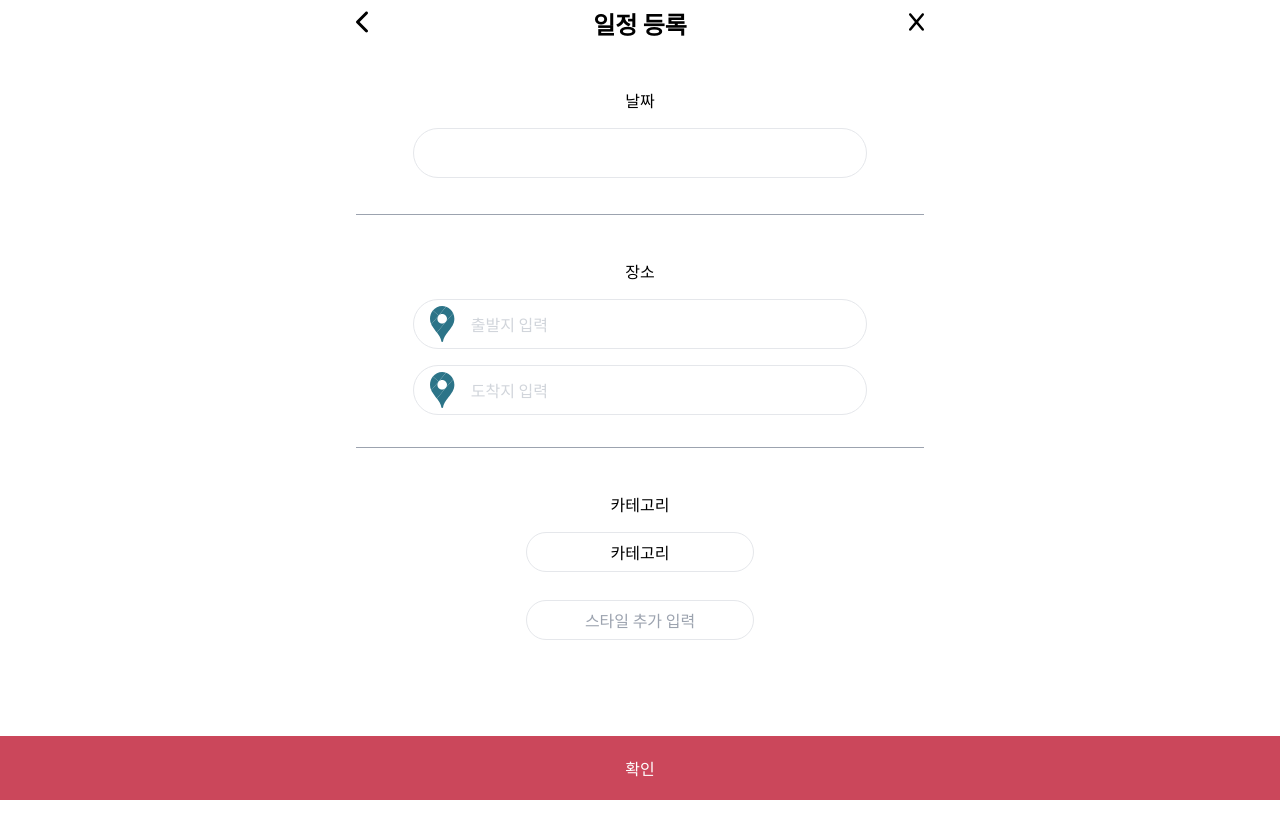
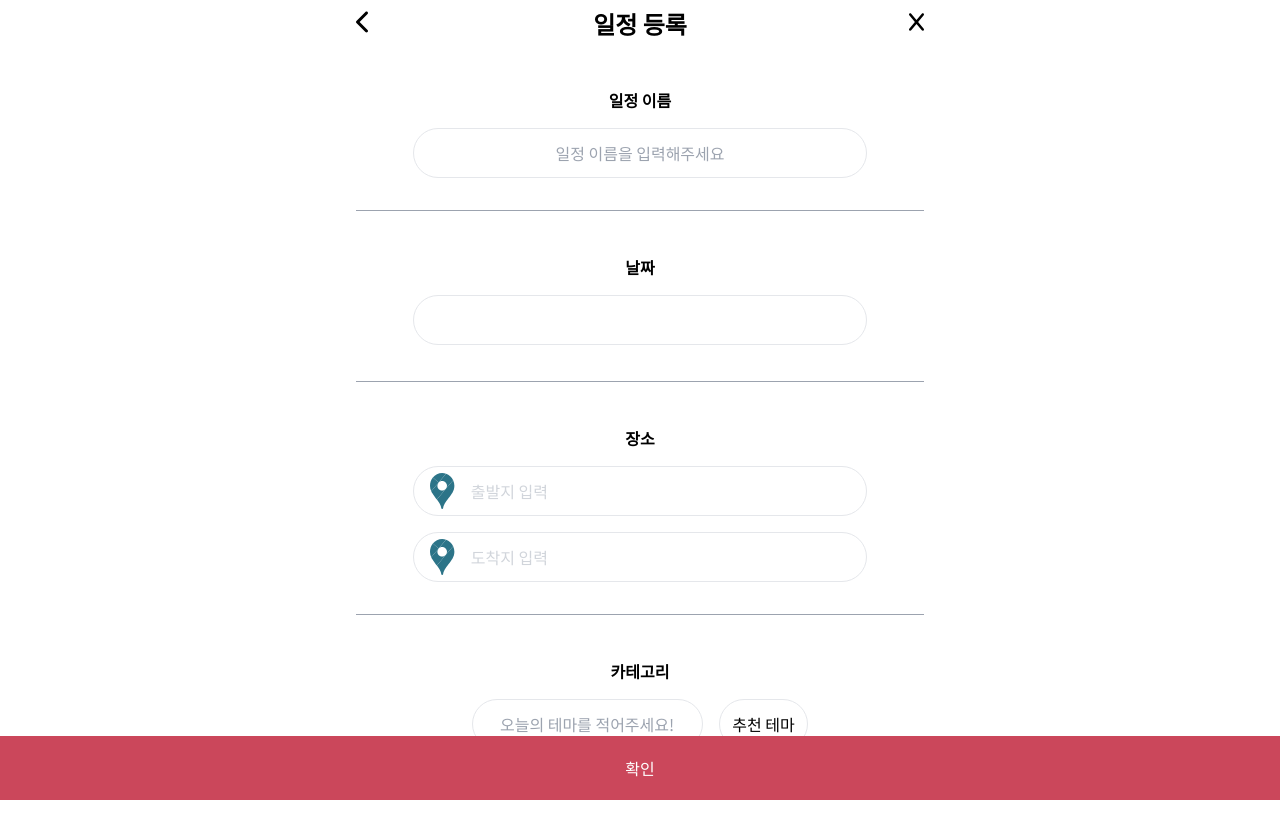
Before and after one commit to Planyee/planyee-web, a Next.js app: page /plan in a window 1280 px wide. Before the commit the page ends 808 px from the top, so only its background shows below. Built offline with nearby package versions, Linux system fonts and the light colour scheme.

Commit message:
Fix : planPage

```diff
--- a/src/app/plan/page.tsx
+++ b/src/app/plan/page.tsx
@@ -6,14 +6,14 @@ import { Group, Stack } from "@mantine/core";
 import Image from "next/image";
 import Link from "next/link";
 import Input from "../input/page";
-import { useRecoilValue, useRecoilState } from "recoil";
-import { useSetRecoilState } from "recoil";
+import { useRecoilValue, useRecoilState, useSetRecoilState } from "recoil";
 import {
   selectedDateState,
   srcLocationState,
   destLocationState,
   translatedLocationState,
   additionalInputState,
+  planNameState,
   planState,
 } from "@/state/states";
 import Select from "@/components/Select";
@@ -47,10 +47,12 @@ export default function Plan(props: PlanpageProps) {
   const [isPopupOpen, setPopupOpen] = useState(false);
 
   const setadditionalInputState = useSetRecoilState(additionalInputState);
+  const setplanNameState = useSetRecoilState(planNameState);
   const setPlanState = useSetRecoilState(planState);
 
   const [plan, setPlan] = useRecoilState(planState);
   const [inputValue, setInputValue] = useState("");
+  const [currentName, setCurrentName] = useState("");
 
   const handleInputChange = (e: any) => {
     setInputValue(e.target.value);
@@ -59,7 +61,15 @@ export default function Plan(props: PlanpageProps) {
     });
   };
 
+  const handleInputNameChange = (e: any) => {
+    setCurrentName(e.target.value);
+    setplanNameState({
+      name: e.target.value,
+    });
+  };
+
   const additionalInputStateValue = useRecoilValue(additionalInputState);
+  const planNameStateValue = useRecoilValue(planNameState);
 
   useEffect(() => {
     setPlan((prevPlan) => ({
@@ -67,6 +77,13 @@ export default function Plan(props: PlanpageProps) {
       additionalCondition: additionalInputStateValue.input,
     }));
   }, [additionalInputStateValue]);
+
+  useEffect(() => {
+    setPlan((prevPlan) => ({
+      ...prevPlan,
+      planName: planNameStateValue.name,
+    }));
+  }, [planNameStateValue]);
 
   useEffect(() => {
     const { year, month, day } = selectedDate;
@@ -118,7 +135,7 @@ export default function Plan(props: PlanpageProps) {
 
   const onconfirmhandler = async () => {
     try {
-      const response = await fetch("https://43.202.89.97:52678/main", {
+      const response = await fetch("https://43.202.89.97:52458/main", {
         method: "POST",
         headers: {
           "Content-Type": "application/json",
@@ -190,6 +207,14 @@ export default function Plan(props: PlanpageProps) {
     }
   };
 
+  // 테스트 함수
+  // const handlePlanNameChange = (e: React.ChangeEvent<HTMLInputElement>) => {
+  //   const updatedPlan = { ...plan, planName: e.target.value }; // 기존 planState를 복제하고 변경된 planName을 적용합니다.
+  //   setPlan(updatedPlan); // 변경된 planState를 설정합니다.
+  //   console.log(updatedPlan);
+  // };
+  // 테스트 함수
+
   return inputclicked ? (
     <Input
       clickstate={whatclicked}
@@ -215,7 +240,23 @@ export default function Plan(props: PlanpageProps) {
       <div className="overflow-y-auto h-[calc(100% - 5rem)] pb-20">
         <Stack className="text-center gap-7 mt-12">
           <Stack>
-            <p>날짜</p>
+            <p className="text-md font-bold">일정 이름</p>
+
+            <form>
+              <input
+                className="rounded-full hover:bg-gray-100 border border-gray-200 w-4/5 h-[50px] text-center"
+                placeholder="일정 이름을 입력해주세요"
+                type="text"
+                value={currentName}
+                onChange={handleInputNameChange}
+              />
+            </form>
+
+            <div className="border-b border-gray-400 w-full my-4"></div>
+          </Stack>
+
+          <Stack>
+            <p className="text-md font-bold">날짜</p>
             <Link href="/main">
               <button className="rounded-full border border-gray-200 text-[#2C7488] font-medium mx-auto w-4/5 h-[50px] hover:bg-gray-100">
                 {selectedDate.year
@@ -228,7 +269,7 @@ export default function Plan(props: PlanpageProps) {
           </Stack>
 
           <Stack>
-            <p>장소</p>
+            <p className="text-md font-bold">장소</p>
             <button
               onClick={departureclickhandler}
               className="rounded-full border border-gray-200 mx-auto w-4/5 h-[50px] hover:bg-gray-100"
@@ -277,28 +318,32 @@ export default function Plan(props: PlanpageProps) {
             </button>
             <div className="border-b border-gray-400 w-full my-4"></div>
           </Stack>
+          <Stack>
+            <p className="text-md font-bold">카테고리</p>
+            <div className="mx-auto">
+              <Group className="grid grid-cols-10 gap-4">
+                <form className="col-span-7">
+                  <input
+                    className="rounded-full hover:bg-gray-100 border border-gray-200 mx-auto w-full h-[50px] text-center"
+                    placeholder="오늘의 테마를 적어주세요!"
+                    type="text"
+                    value={inputValue}
+                    onChange={handleInputChange}
+                  />
+                </form>
 
-          <Stack>
-            <p>카테고리</p>
-            <button
-              className="rounded-full hover:bg-gray-100 border border-gray-200 mx-auto w-2/5 h-[40px] "
-              onClick={handleCategoryClick}
-            >
-              카테고리
-            </button>
+                <div className="col-span-3 flex items-center">
+                  <button
+                    className="rounded-full hover:bg-gray-100 border border-gray-200 w-full h-[50px] "
+                    onClick={handleCategoryClick}
+                  >
+                    추천 테마
+                  </button>
 
-            {isPopupOpen && <Select onClose={handleClose} />}
-          </Stack>
-          <Stack>
-            <form>
-              <input
-                className="rounded-full hover:bg-gray-100 border border-gray-200 mx-auto w-2/5 h-[40px] text-center"
-                placeholder="스타일 추가 입력"
-                type="text"
-                value={inputValue}
-                onChange={handleInputChange}
-              />
-            </form>
+                  {isPopupOpen && <Select onClose={handleClose} />}
+                </div>
+              </Group>
+            </div>
           </Stack>
         </Stack>
       </div>
```
